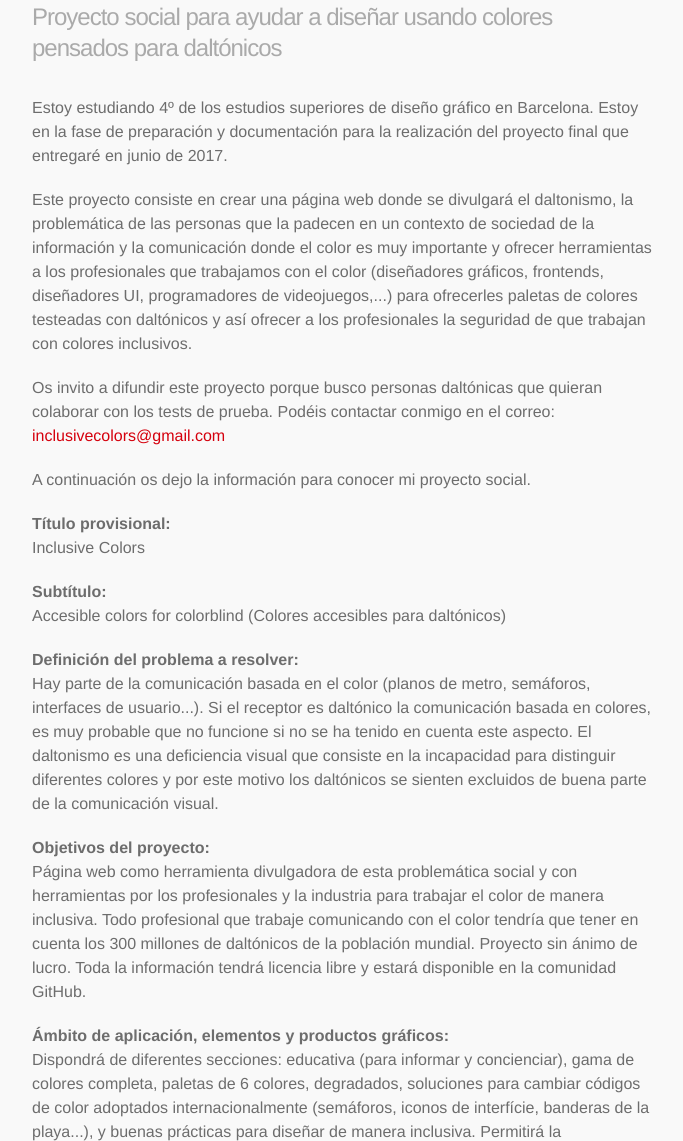
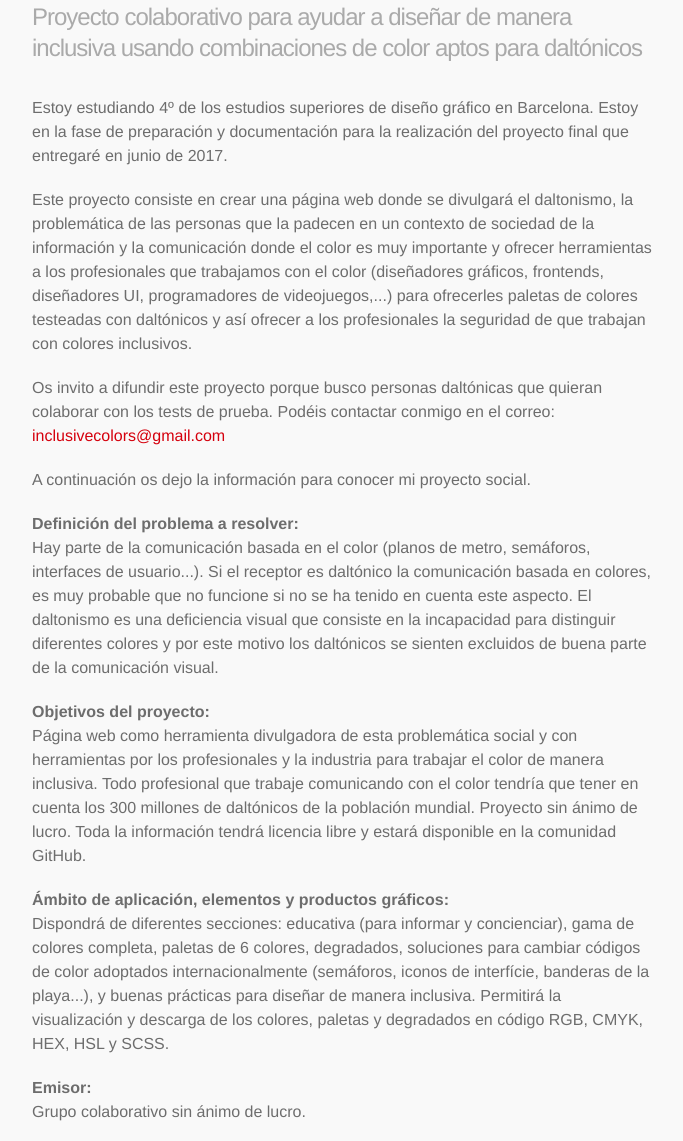
Before and after one commit to inclusivecolors/inclusivecolors.github.io, a plain HTML site: page index.html in a window 1280 px wide. Shown: the part 199-1340 px from the top of the page, without its empty margins (298-981 px from the left). Drawn offline with Linux system fonts and the light colour scheme.

Commit message:
Mejoras en el texto

```diff
--- a/index.html
+++ b/index.html
@@ -19,7 +19,7 @@
         <header>
 			<img src="images/ic-logo.png" alt="Logotipo Inclusive Colors">
           	<h1>inclusive colors</h1>
-          	<h2>Proyecto social para ayudar a diseñar usando colores pensados para daltónicos</h2>
+          	<h2>Proyecto colaborativo para ayudar a diseñar de manera inclusiva usando combinaciones de color aptos para daltónicos</h2>
         </header>
 
 
@@ -33,12 +33,6 @@
 Podéis contactar conmigo en el correo: <a href="mailto:inclusivecolors@gmail.com">inclusivecolors@gmail.com</a></p>
 
 <p>A continuación os dejo la información para conocer mi proyecto social.</p>
-
-<p><strong>Título provisional:</strong><br>
-Inclusive Colors</p>
-
-<p><strong>Subtítulo:</strong><br>
-Accesible colors for colorblind (Colores accesibles para daltónicos)</p>
 
 <p><strong>Definición del problema a resolver:</strong><br>
 Hay parte de la comunicación basada en el color (planos de metro, semáforos, interfaces de usuario...). Si
@@ -59,7 +53,7 @@ de interfície, banderas de la playa...), y buenas prácticas para diseñar de m
 y descarga de los colores, paletas y degradados en código RGB, CMYK, HEX, HSL y SCSS.</p>
 
 <p><strong>Emisor:</strong><br>
-Diseñador gráfico sin ánimo de lucro.</p>
+Grupo colaborativo sin ánimo de lucro.</p>
 
 <p><strong>Receptor/usuario:</strong><br>
 Gobiernos, ayuntamientos, escuelas, empresas y personas que utilicen el color para comunicar, como diseñadores
```
